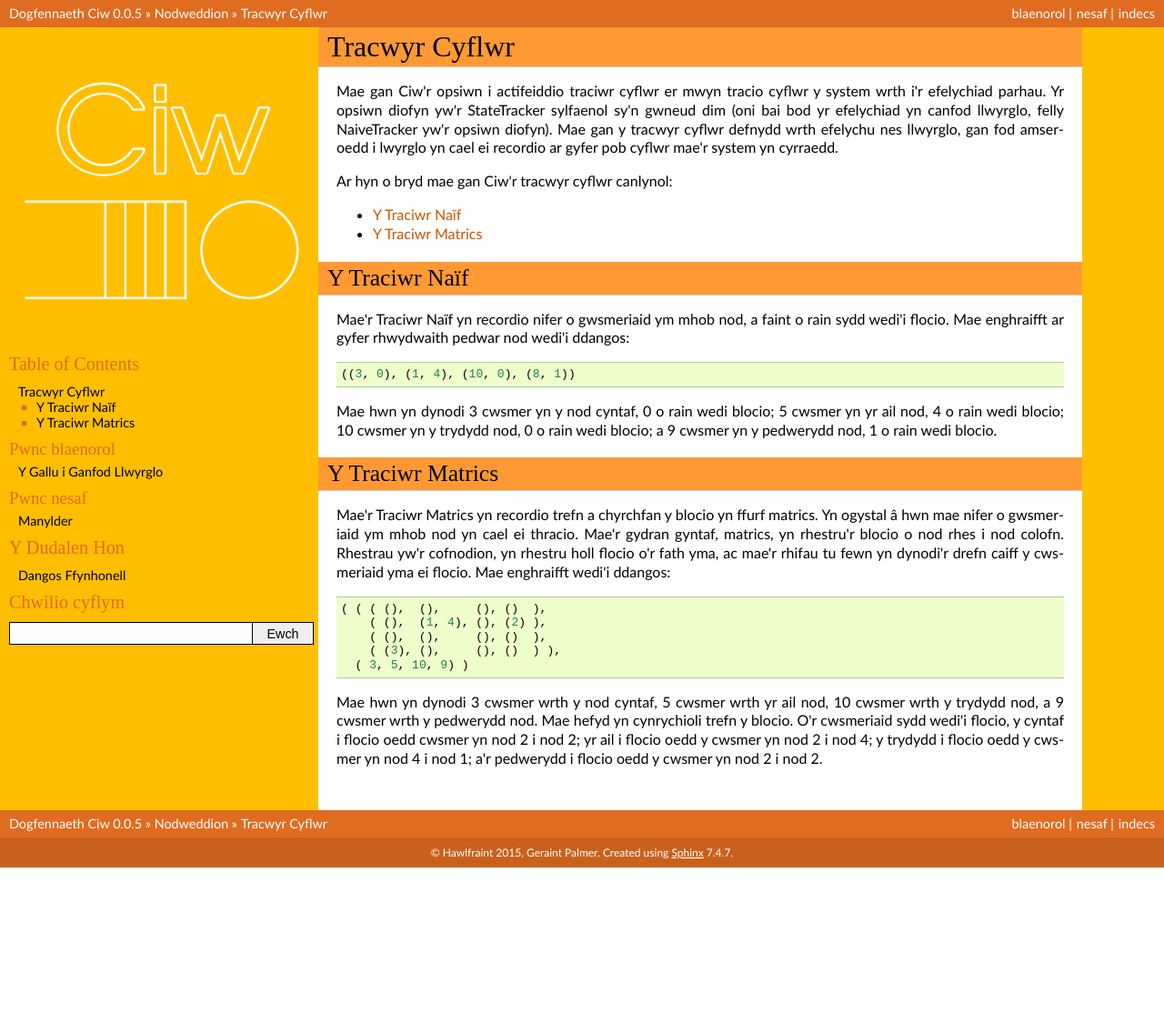
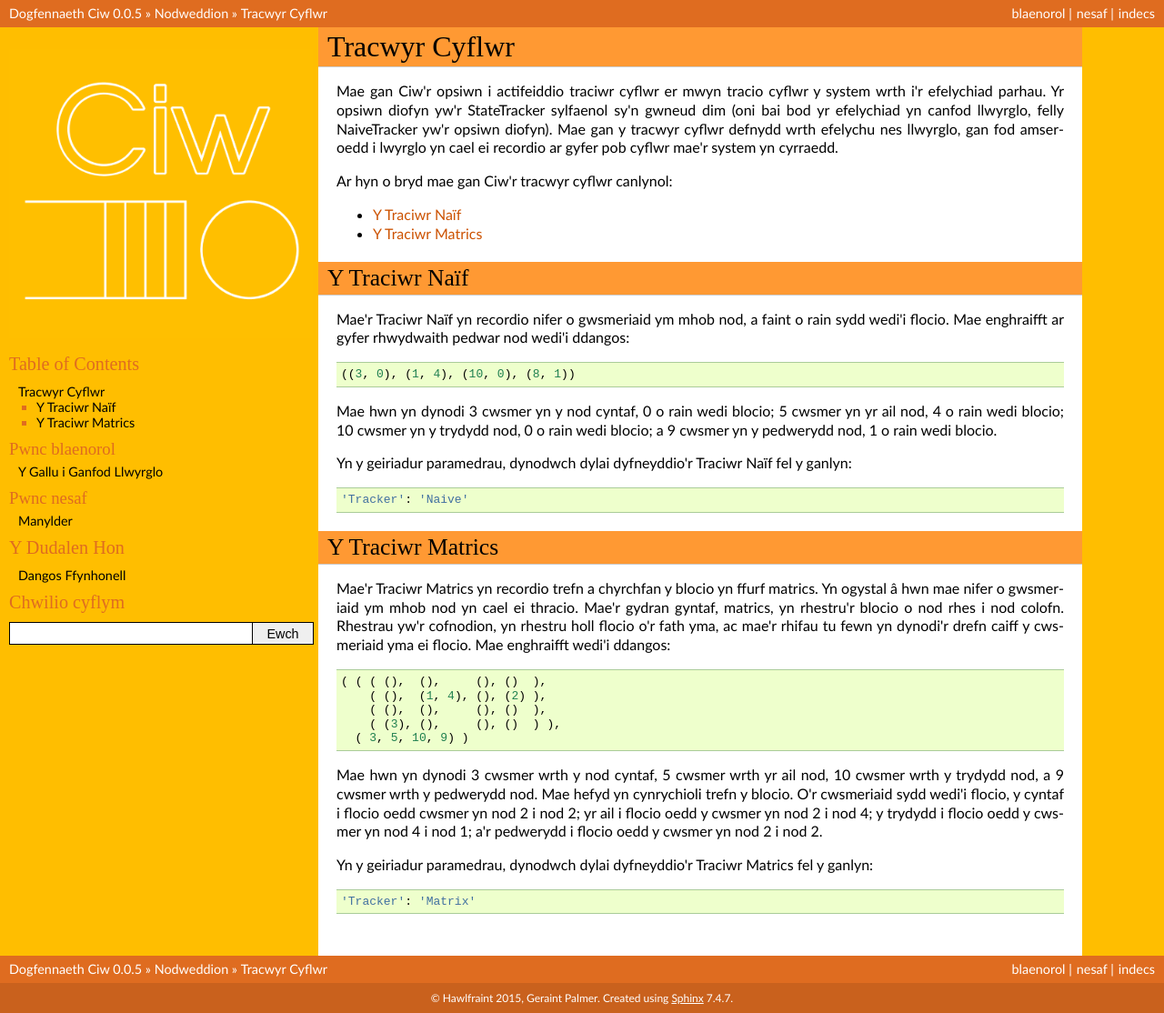
Before and after one commit to CiwPython/Ciw-cy, a Sphinx documentation site: the page built from docs/Features/state_tracker.rst, in a window 1280 px wide. Shown: the whole page at 91% size. Built offline with Sphinx 7.4.7, drawn with Linux system fonts in a browser that asks for light colours; before the commit the page ends 954 px from its top, so only the background shows below that.

Commit message:
cwpl o fixes bach

```diff
--- a/docs/Features/dynamic_classes.rst
+++ b/docs/Features/dynamic_classes.rst
@@ -33,7 +33,7 @@
 
 Mewnbynna hyn i'r model efelychiad trwy ychwanegu'r canlynol i'r geiriadur paramedrau::
 
-    'Class_change_matrices':{'Node 0':[[0.3, 0.4, 0.3], [0.1, 0.9, 0.0], [0.5, 0.1, 0.4]], 'Node 1':[[1.0, 0.0, 0.0], [0.4, 0.5, 0.1], [0.2, 0.2, 0.6]]}
+    'Class_change_matrices': {'Node 0': [[0.3, 0.4, 0.3], [0.1, 0.9, 0.0], [0.5, 0.1, 0.4]], 'Node 1': [[1.0, 0.0, 0.0], [0.4, 0.5, 0.1], [0.2, 0.2, 0.6]]}
 
 Mae hwn yn gyfatebol i ychwanegu'r cod canlynol i'r ffeil paramedrau::
 
--- a/docs/Features/exact.rst
+++ b/docs/Features/exact.rst
@@ -8,6 +8,6 @@
 
 Er mwyn gweithredu manylder rhifyddeg, ychwanegwch yr opsiwn i'r geiriadur paramedrau::
 
-    Exact: 26
+    'Exact': 26
 
 Mae'r allwedd :code:`Exact` yn dynodi'r lefel manyldeb.
--- a/docs/Features/state_tracker.rst
+++ b/docs/Features/state_tracker.rst
@@ -24,7 +24,9 @@
 
 Mae hwn yn dynodi 3 cwsmer yn y nod cyntaf, 0 o rain wedi blocio; 5 cwsmer yn yr ail nod, 4 o rain wedi blocio; 10 cwsmer yn y trydydd nod, 0 o rain wedi blocio; a 9 cwsmer yn y pedwerydd nod, 1 o rain wedi blocio.
 
+Yn y geiriadur paramedrau, dynodwch dylai dyfneyddio'r Traciwr Naïf fel y ganlyn::
 
+    'Tracker': 'Naive'
 
 .. _matrix:
 
@@ -41,3 +43,7 @@
       ( 3, 5, 10, 9) )
 
 Mae hwn yn dynodi 3 cwsmer wrth y nod cyntaf, 5 cwsmer wrth yr ail nod, 10 cwsmer wrth y trydydd nod, a 9 cwsmer wrth y pedwerydd nod. Mae hefyd yn cynrychioli trefn y blocio. O'r cwsmeriaid sydd wedi'i flocio, y cyntaf i flocio oedd cwsmer yn nod 2 i nod 2; yr ail i flocio oedd y cwsmer yn nod 2 i nod 4; y trydydd i flocio oedd y cwsmer yn nod 4 i nod 1; a'r pedwerydd i flocio oedd y cwsmer yn nod 2 i nod 2.
+
+Yn y geiriadur paramedrau, dynodwch dylai dyfneyddio'r Traciwr Matrics fel y ganlyn::
+
+    'Tracker': 'Matrix'
```
